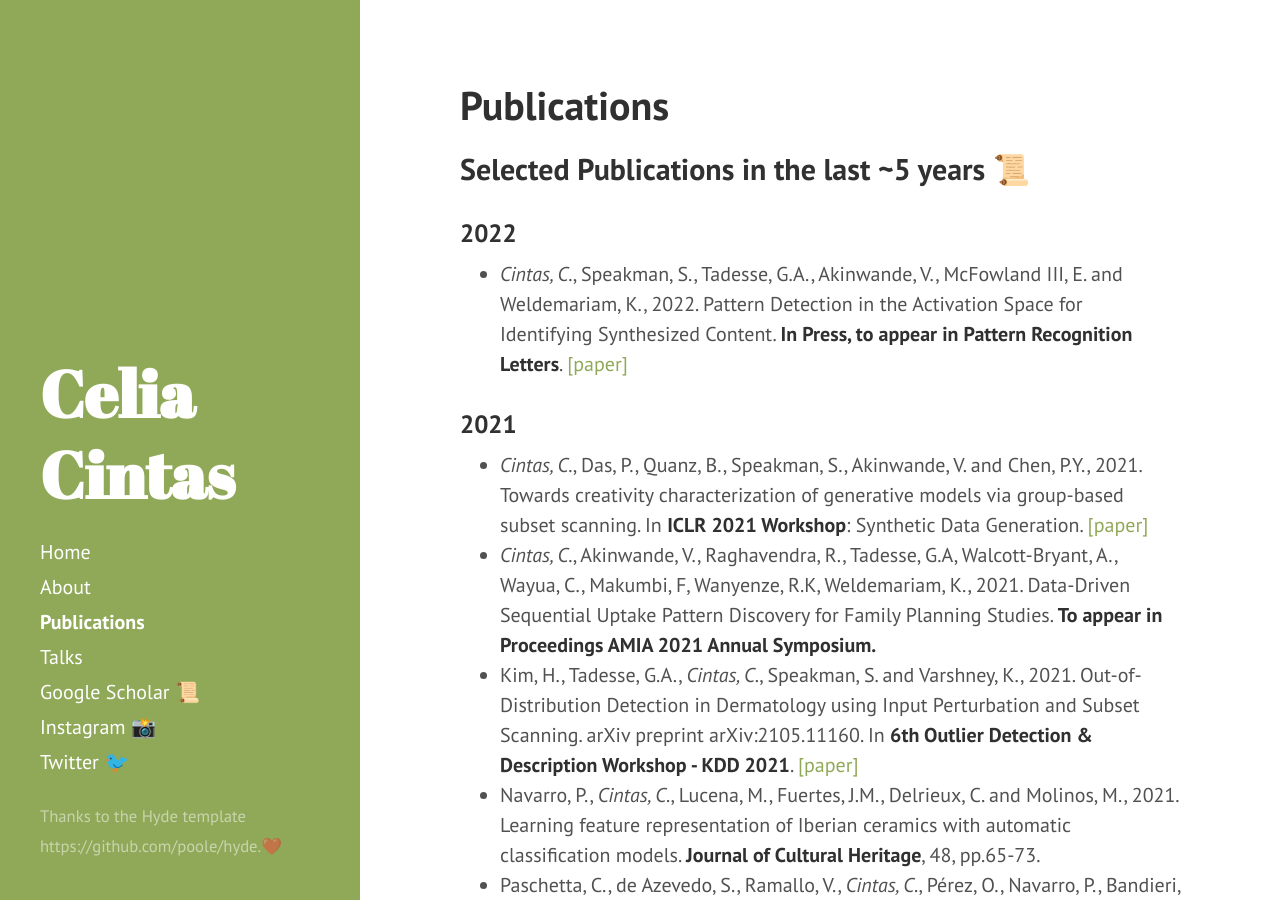
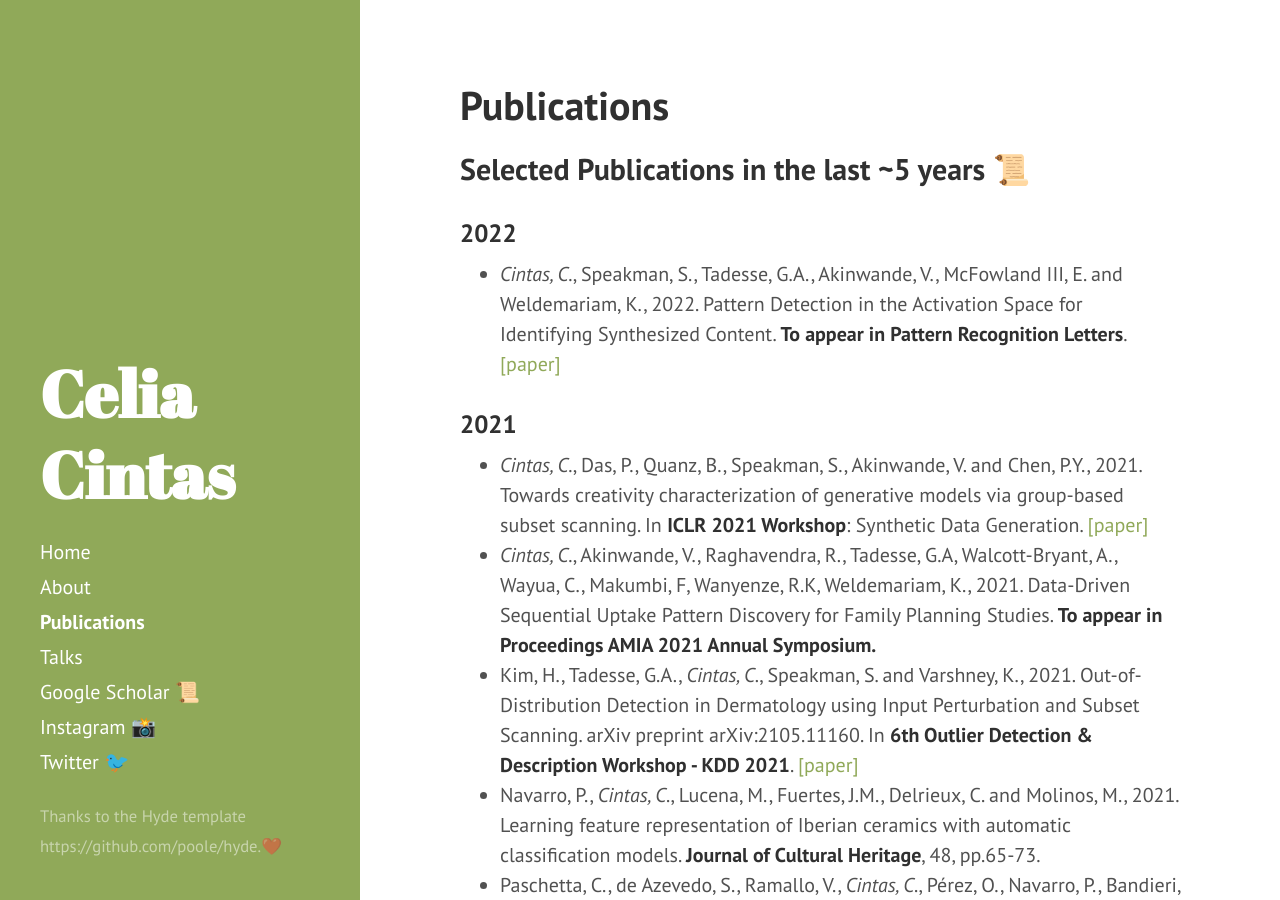
Before and after one commit to celiacintas/celiacintas.github.io, a Jekyll site: the page built from publications.md, in a window 1280 px wide and 900 px high. Built offline with Jekyll 4.4.1, drawn with Linux system fonts in a browser that asks for light colours.

Commit message:
Update publications.md

```diff
--- a/publications.md
+++ b/publications.md
@@ -7,7 +7,7 @@ title: Publications
 
 ### 2022
 
-* *Cintas, C.*, Speakman, S., Tadesse, G.A., Akinwande, V., McFowland III, E. and Weldemariam, K., 2022. Pattern Detection in the Activation Space for Identifying Synthesized Content. **In Press, to appear in Pattern Recognition Letters**. [[paper]](https://arxiv.org/pdf/2105.12479.pdf)
+* *Cintas, C.*, Speakman, S., Tadesse, G.A., Akinwande, V., McFowland III, E. and Weldemariam, K., 2022. Pattern Detection in the Activation Space for Identifying Synthesized Content. **To appear in Pattern Recognition Letters**. [[paper]](https://arxiv.org/pdf/2105.12479.pdf)
 
 ### 2021
 
```
